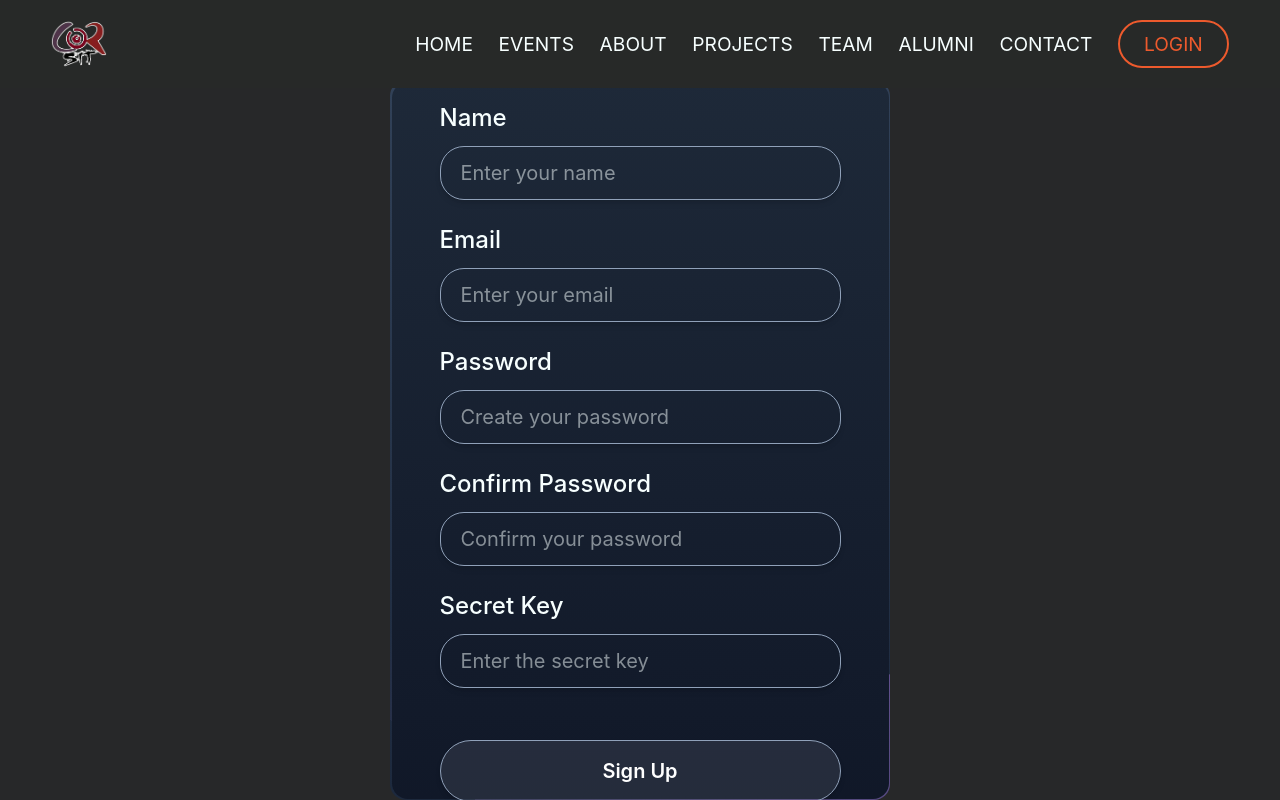
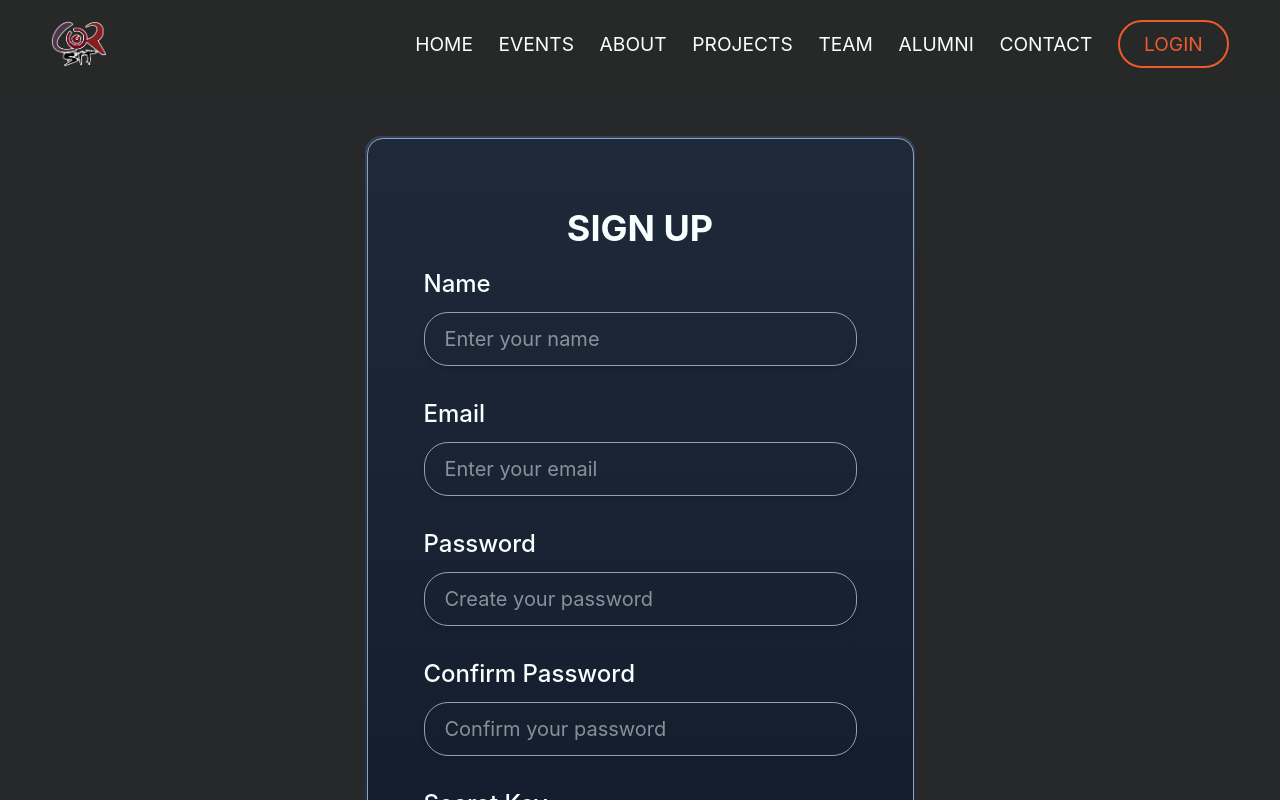
Before and after one commit to Dhruva-D/Corsit, a React (Vite) app in the folder client/: page /signup in a window 1280 px wide. Shown: the top 800 px of the page. Built offline with nearby package versions, Linux system fonts and the light colour scheme.

Commit message:
Signup fix

```diff
--- a/client/src/components/Login/Signup.jsx
+++ b/client/src/components/Login/Signup.jsx
@@ -50,11 +50,11 @@ const Signup = () => {
   return (
     <>
       <Header />
-      <div className="flex h-[100vh] flex-col items-center justify-center bg-[#272829] text-[#f7ffff] relative">
-        <div className="card-wrapper h-[750px] w-[500px] mt-20">
-          <div className="card-content flex items-center justify-center text-lg">
-            <form onSubmit={handleSubmit} className="flex flex-col items-center justify-center px-12 space-y-6 w-full max-w-lg">
-              <h1 className="text-4xl font-bold mb-10">SIGN UP</h1>
+      <div className="min-h-screen bg-[#272829] text-[#f7ffff] py-12 px-4 mt-22">
+        <div className="max-w-[550px] mx-auto mb-8 card-wrapper min-h-[1000px] w-full">
+          <div className="card-content flex items-center justify-center text-lg bg-[rgba(217,217,217,0.1)] p-8 rounded-3xl border border-slate-400 shadow-lg backdrop-blur-sm">
+            <form onSubmit={handleSubmit} className="flex flex-col items-center justify-center px-6 space-y-8 w-full">
+              <h1 className="text-4xl font-bold mb-5">SIGN UP</h1>
 
               {error && <p className="text-red-500 text-center w-full p-3 bg-red-500/10 rounded-lg">{error}</p>}
               {success && <p className="text-green-500 text-center w-full p-3 bg-green-500/10 rounded-lg">{success}</p>}
```
Also changed, not shown: client/src/components/Header/Header.jsx (+6 -6 lines), 1 other file (tests, documents, lock files or other folders).
